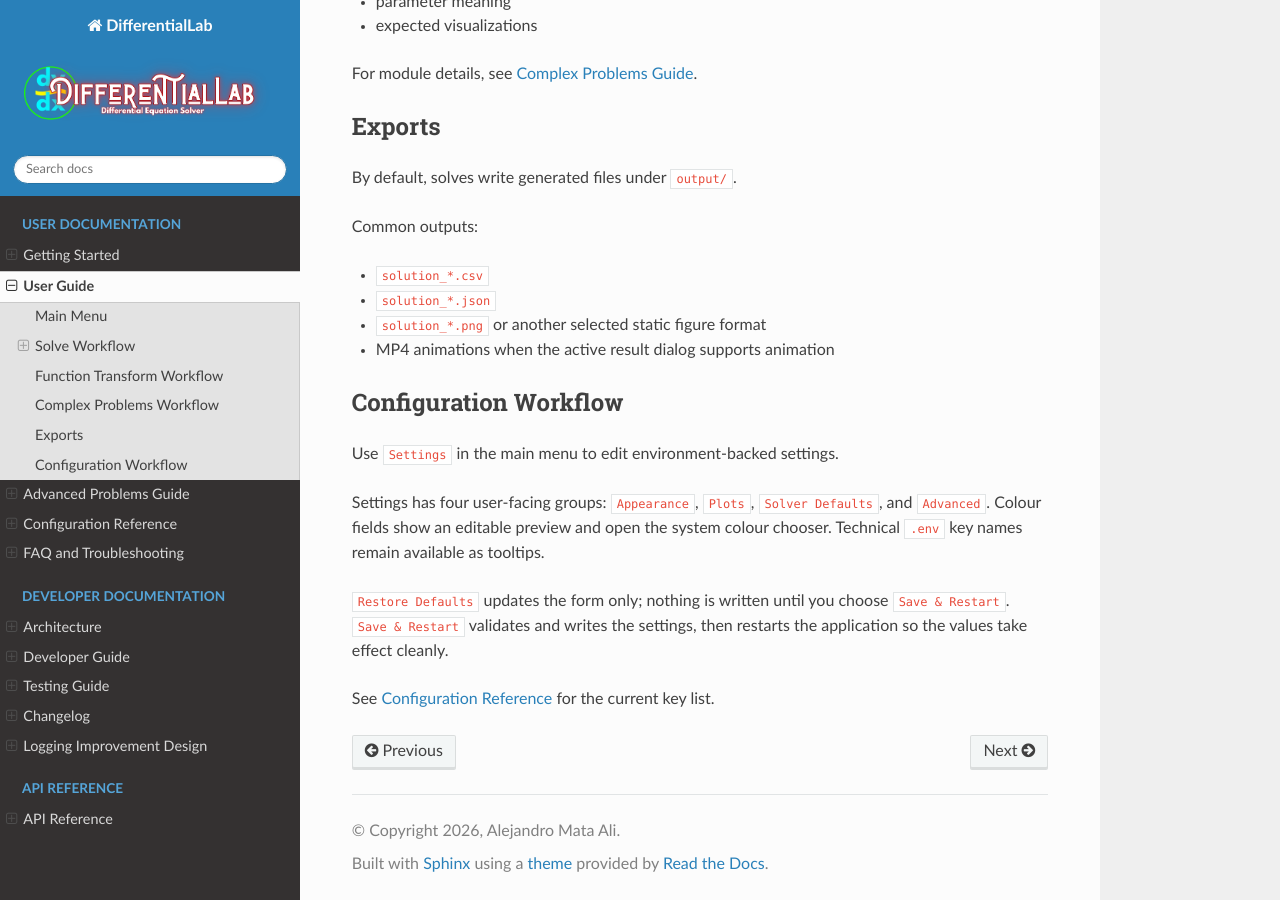
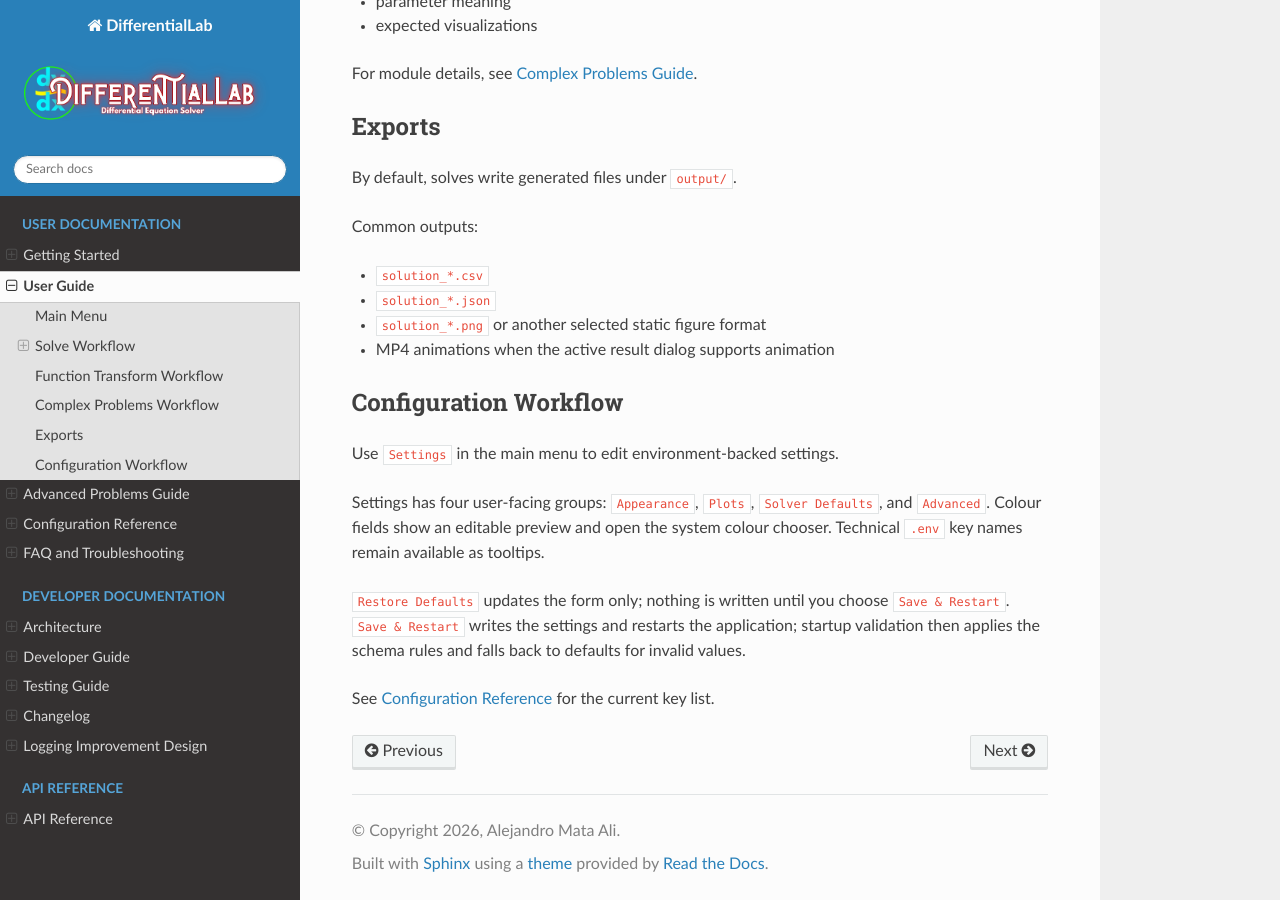
Before and after one commit to DOKOS-TAYOS/DifferentialLab, a Sphinx documentation site: the page built from docs/user-guide.md, in a window 1280 px wide and 900 px high, scrolled down 8389 px. Built offline with Sphinx 7.4.7 and the Read the Docs theme 3.1.0, drawn with Linux system fonts in a browser that asks for light colours; the version number is read from the project's files by our own code.

Commit message:
Clarify Settings save and startup validation

```diff
--- a/docs/user-guide.md
+++ b/docs/user-guide.md
@@ -426,7 +426,7 @@ and `Advanced`. Colour fields show an editable preview and open the system colou
 chooser. Technical `.env` key names remain available as tooltips.
 
 `Restore Defaults` updates the form only; nothing is written until you choose
-`Save & Restart`. `Save & Restart` validates and writes the settings, then
-restarts the application so the values take effect cleanly.
+`Save & Restart`. `Save & Restart` writes the settings and restarts the application;
+startup validation then applies the schema rules and falls back to defaults for invalid values.
 
 See [Configuration Reference](configuration.md) for the current key list.
```
